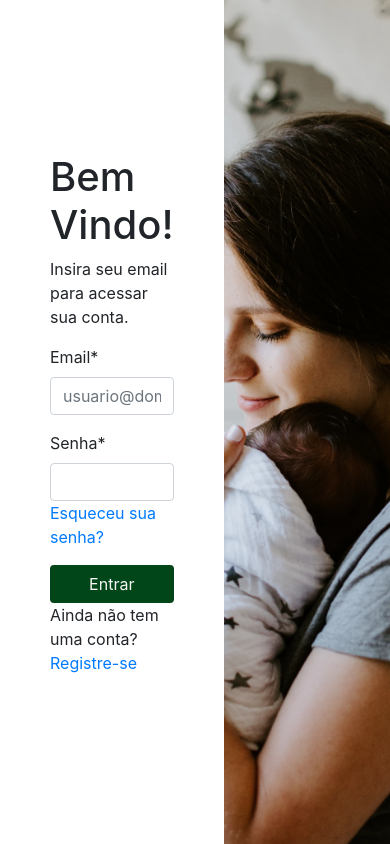
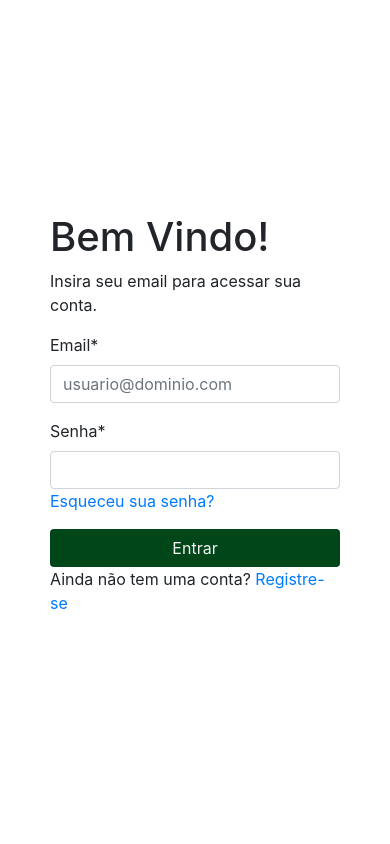
Before and after one commit to Daiene/Pixels, a Flask app: page /login in a window 390 px wide. Run offline with Flask 3, Linux system fonts and the light colour scheme; some libraries are stand-ins or nearby versions.

Commit message:
Adicionando responsividade a tela de login

```diff
--- a/src/static/style/style_login.css
+++ b/src/static/style/style_login.css
@@ -1,23 +1,27 @@
 body {
     margin: 0;
     padding: 0;
-    display: flex;
-    height: 100vh;
+    box-sizing: border-box;
 }
 
 .login-container {
-    flex: 1;
     display: flex;
     flex-direction: column;
     justify-content: center;
     align-items: center;
+    height: 100%;
+    min-height: 100vh;
+    width: 50%;
 }
 
 .banner {
-    flex: 1;
+    right: 0;
+    position: fixed;
+    height: 100vh;
     background-image: url(../img/capa_login.png);
     background-size: cover;
     background-position: center;
+    width: 50%;
 }
 
 .login-form {
--- a/src/templates/login.html
+++ b/src/templates/login.html
@@ -6,9 +6,9 @@
 {% endblock %}
 
 {% block content %}
-
-    <div class="login-container">
-        <div class="login-form">
+  <div class="row">
+    <div class="login-container col-12 col-lg-6">
+        <div class="login-form col-12 col-xl-6">
             <form method="POST" action="{{ url_for('login') }}">
               <h1>Bem Vindo!</h1>
               <p>Insira seu email para acessar sua conta.</p>
@@ -34,6 +34,8 @@
         </div>
     </div>
 
-    <div class="banner"></div>
+    <div class="banner d-none d-lg-block col-lg-6"></div>
+  </div>
+</div>
 
 {% endblock %}
```
